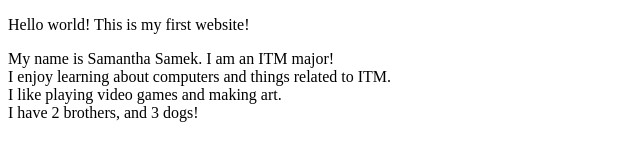
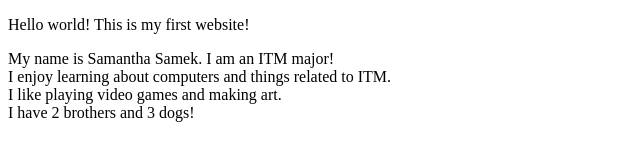
Before and after one commit to ssamek/Lab-1, a plain HTML site: page index.html in a window 1280 px wide. Shown: the full height of the page, 0-640 px from the left. Drawn offline with Linux system fonts and the light colour scheme.

Commit message:
editing grammar

```diff
--- a/index.html
+++ b/index.html
@@ -9,7 +9,7 @@
   <p>My name is Samantha Samek. I am an ITM major!<br>
 		I enjoy learning about computers and things related to ITM.<br>
 		I like playing video games and making art.<br>
-		I have 2 brothers, and 3 dogs!<br>
+		I have 2 brothers and 3 dogs!<br>
 
   </p>
 </body>
```
